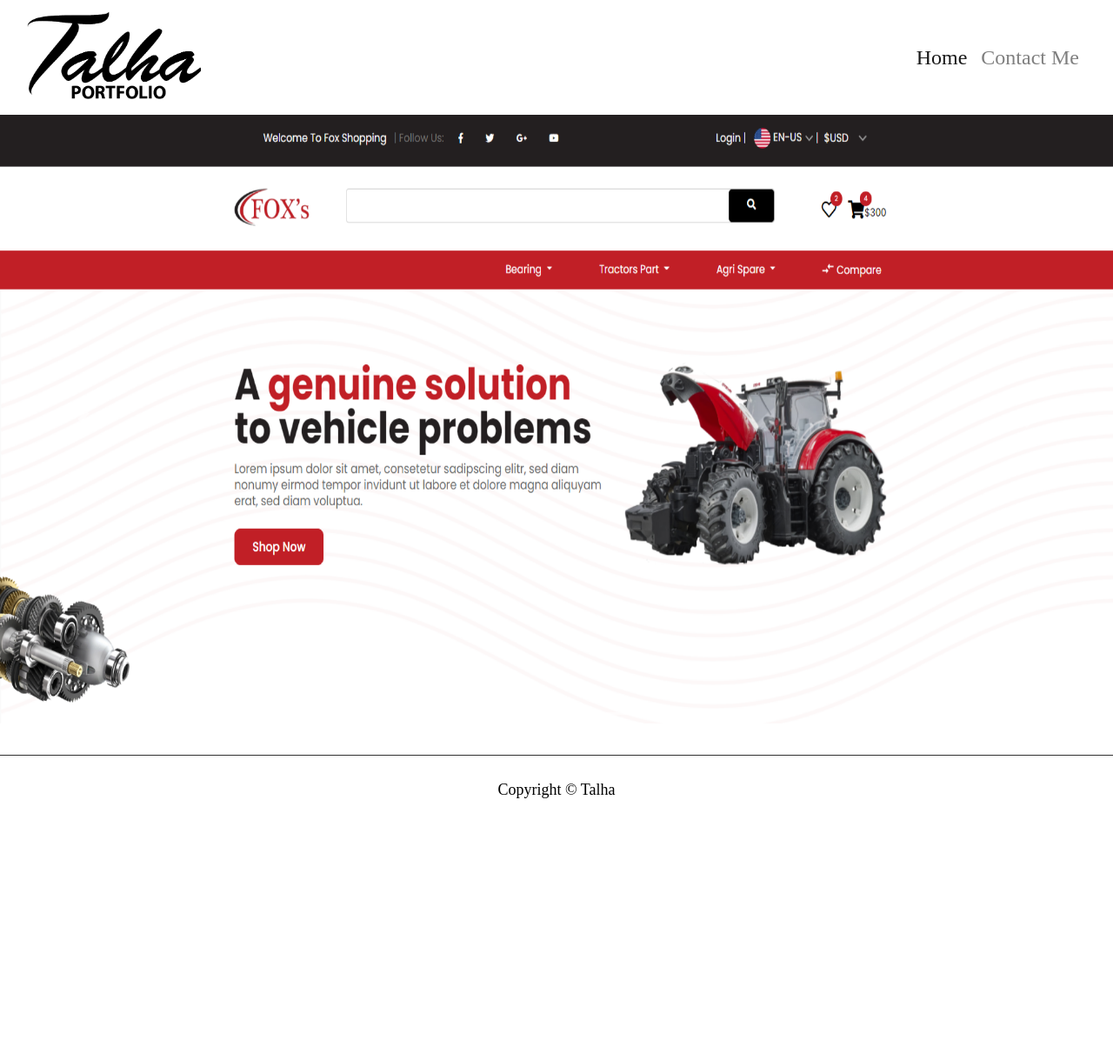
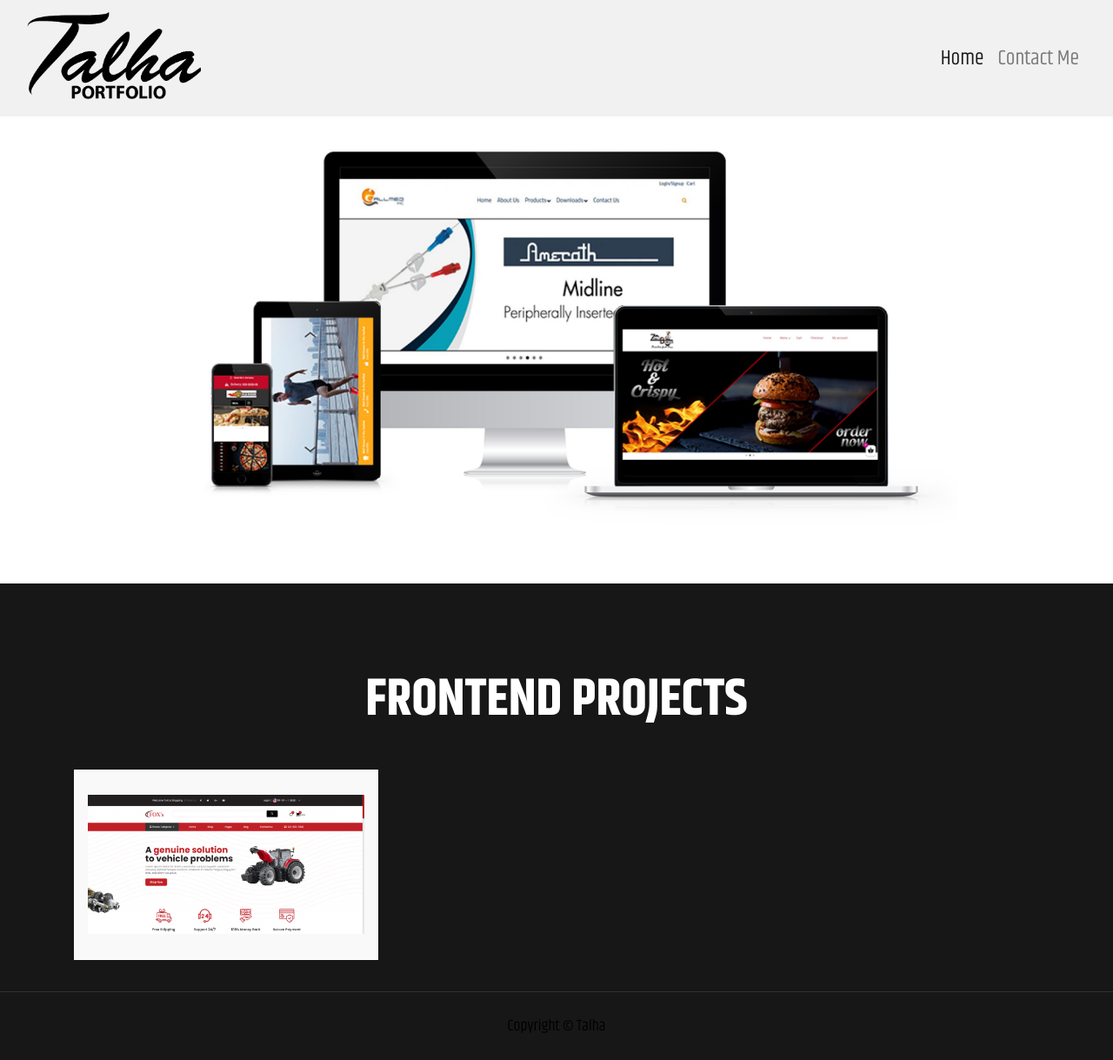
Before and after one commit to SyedTalhaKamal/portfolio, a PHP site: page / in a window 1280 px wide. Shown: the whole page at 87% size. Before the commit the page ends 918 px from the top, so only its background shows below. Run offline with PHP 8.4, Linux system fonts and the light colour scheme; some libraries are stand-ins or nearby versions.

Commit message:
Portfolio

```diff
--- a/css/style.css
+++ b/css/style.css
@@ -2,9 +2,13 @@ html, body, div, span, applet, object, iframe,h1, h2, h3, h4, h5, h6, p, blockqu
   margin: 0;padding: 0;border: 0;font-size: 100%;font: inherit;vertical-align: baseline;}article, aside, details, figcaption, figure, footer, header, hgroup, menu, nav, section {
   display: block;}body {	line-height: 1;}ol, ul {	list-style: none;}blockquote, q {	quotes: none;}blockquote:before, blockquote:after,q:before, q:after {	content: '';	content: none;}table {	border-collapse: collapse;	border-spacing: 0;}
 /* ======================================================================= Global Start =========================================== */
+body{
+  font-family: 'Khand', sans-serif;
+  background-color: #171717;
 
+}
 /* ================== Fonts Family Start ==================*/
-.fp{font-family: 'Poppins', sans-serif;}
+.fk{font-family: 'Khand', sans-serif;}
 /* ================== Fonts Family End ==================*/
 
 /* ================== Buttons Start ==================*/
@@ -29,12 +33,81 @@ a.navbar-brand img {
   outline: none;
   border: none;
 }
+.custom-nav{
+  background-color: #f1f1f1;
+}
 /* ================== Nav End here  ==================*/
 /* ================== Banner Start here  ==================*/
 .carousel-img {
   height: 700px;
 }
 /* ================== Banner End here  ==================*/
+/* ================== Frontend Start here  ==================*/
+.frontend-projects{
+  font-size: 60px;
+  margin: 100px 0 50px 0;
+  font-weight: 700;
+  color: white;
+  text-transform: uppercase;
+}
+.category-product{
+  background-color: #F9F9F9;
+  padding: 20px 15px;
+  position: relative;
+  overflow: hidden;
+}
+.category-image {
+  display: block;
+  height: auto;
+  width: 247px;
+  height: 177px;
+  object-fit: contain;
+  object-position: center;
+}
+
+.category-overlay {
+  position: absolute;
+  top: 0;
+  bottom: 0;
+  left: 0;
+  right: 0;
+  height: 100%;
+  width: 100%;
+  opacity: 0;
+  transition: .5s ease;
+  background-color: #231F20;
+  transform: translateY(-150px);
+}
+
+.category-product:hover .category-overlay {
+  opacity: 0.4;
+  transform: translateY(0px);
+}
+
+.category-text {
+  color: #231F20;
+  font-size: 18px;
+  font-weight: 500;
+  background-color: white;
+  padding: 15px 15px;
+  border-radius: 10px;
+  position: absolute;
+  top: 50%;
+  left: 50%;
+  width: 160px;
+  -webkit-transform: translate(-50%, -50%);
+  -ms-transform: translate(-50%, -50%);
+  transform: translate(-50%, -50%);
+  text-align: center;
+  opacity: 0;
+}
+.category-product:hover .category-text{
+  opacity: 1;
+}
+.product-main{
+  border: 1px solid #fff;
+}
+/* ================== Frontend End here  ==================*/
 /* ======================================================================= Global End =========================================== */
 /* ======================= Media Queries =========================================== */
 @media(max-width:991px){}
--- a/header.php
+++ b/header.php
@@ -1,5 +1,6 @@
 <!DOCTYPE html>
 <html lang="en">
+
 <head>
     <meta charset="UTF-8">
     <meta name="viewport" content="width=device-width, initial-scale=1.0">
@@ -7,9 +8,12 @@
     <link rel="icon" href="images/logo.ico" type="image/ico" sizes="32x32">
     <title> Talha Portfolio </title>
     <link rel="stylesheet" href="https://stackpath.bootstrapcdn.com/bootstrap/4.5.2/css/bootstrap.min.css">
-    <link rel="stylesheet" href="https://cdnjs.cloudflare.com/ajax/libs/font-awesome/5.14.0/css/all.min.css"/>
+    <link rel="stylesheet" href="https://cdnjs.cloudflare.com/ajax/libs/font-awesome/5.14.0/css/all.min.css" />
     <link rel="preconnect" href="https://fonts.gstatic.com">
-    <link href="https://fonts.googleapis.com/css2?family=Poppins:wght@300;400;500;600;700;800;900&display=swap" rel="stylesheet">
+    <link rel="preconnect" href="https://fonts.googleapis.com">
+    <link rel="preconnect" href="https://fonts.gstatic.com" crossorigin>
+    <link href="https://fonts.googleapis.com/css2?family=Khand:wght@400;500;600;700&display=swap" rel="stylesheet">
     <link rel="stylesheet" href="css/style.css">
 </head>
+
 <body>
--- a/index.php
+++ b/index.php
@@ -4,11 +4,13 @@ $pg = 'Home';
 include('header.php');
 include('nav.php');
 ?>
+<!-- Carousel -->
 <section>
     <div class="container-fluid">
         <div class="row">
             <div class="col-12 px-0">
-                <div id="carouselExampleIndicators" class="carousel slide" data-ride="carousel">
+                <img src="images/banner.PNG" alt="" class="img-fluid w-100" loading="lazy">
+                <!-- <div id="carouselExampleIndicators" class="carousel slide" data-ride="carousel">
                     <ol class="carousel-indicators">
                         <li data-target="#carouselExampleIndicators" data-slide-to="0" class="active"></li>
                         <li data-target="#carouselExampleIndicators" data-slide-to="1"></li>
@@ -41,10 +43,34 @@ include('nav.php');
                         <span class="carousel-control-next-icon" aria-hidden="true"></span>
                         <span class="sr-only">Next</span>
                     </a>
-                </div>
+                </div> -->
 
             </div>
         </div>
     </div>
 </section>
+<!-- Carousel -->
+<!-- Frontend Projects -->
+<section>
+    <div class="container">
+        <div class="row">
+            <div class="col-12 text-center">
+                <h1 class="frontend-projects">Frontend Projects</h1>
+            </div>
+        </div>
+        <div class="row">
+            <div class="col-lg-4 col-md-6">
+                <div class="product-main">
+                    <div class="category-product">
+                        <img src="images/fox-project.png" alt="" class="img-fluid category-image w-100" loading="lazy">
+                        <div class="category-overlay">
+                        </div>
+                        <a href="https://dev124.onlinetestingserver.com/fox's/web/index.php"target="_blank"><h5 class="category-text">Visit Website</h5></a>
+                    </div>
+                </div>
+            </div>
+        </div>
+    </div>
+</section>
+<!-- Frontend Projects -->
 <?php include('footer.php') ?>
--- a/nav.php
+++ b/nav.php
@@ -1,4 +1,4 @@
-<section>
+<section class="custom-nav">
   <div class="container-fluid">
     <div class="row">
       <div class="col-12">
```
Also changed, not shown: images/banner.PNG (added), images/banner.jpg (added), images/fox-project.png (added).
